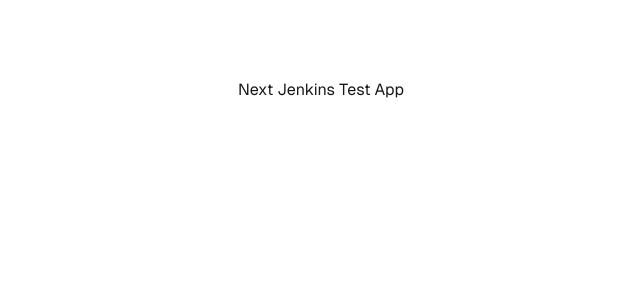
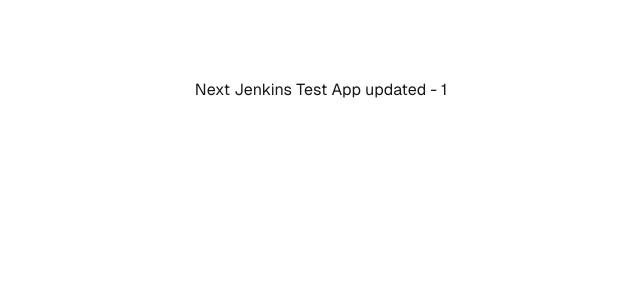
Before and after one commit to talentdev90/next-jenkins-1, a Next.js app: page / in a window 1280 px wide. Shown: the top 300 px of the page, without its empty margins (319-959 px from the left). Built offline with nearby package versions, Linux system fonts and the light colour scheme.

Commit message:
update UI-1

```diff
--- a/src/app/page.tsx
+++ b/src/app/page.tsx
@@ -1,7 +1,7 @@
 export default function Home() {
   return (
     <div className="grid grid-rows-[20px_1fr_20px] items-center justify-items-center min-h-screen p-8 pb-20 gap-16 sm:p-20 font-[family-name:var(--font-geist-sans)]">
-      Next Jenkins Test App
+      Next Jenkins Test App updated - 1
     </div>
   );
 }
```
